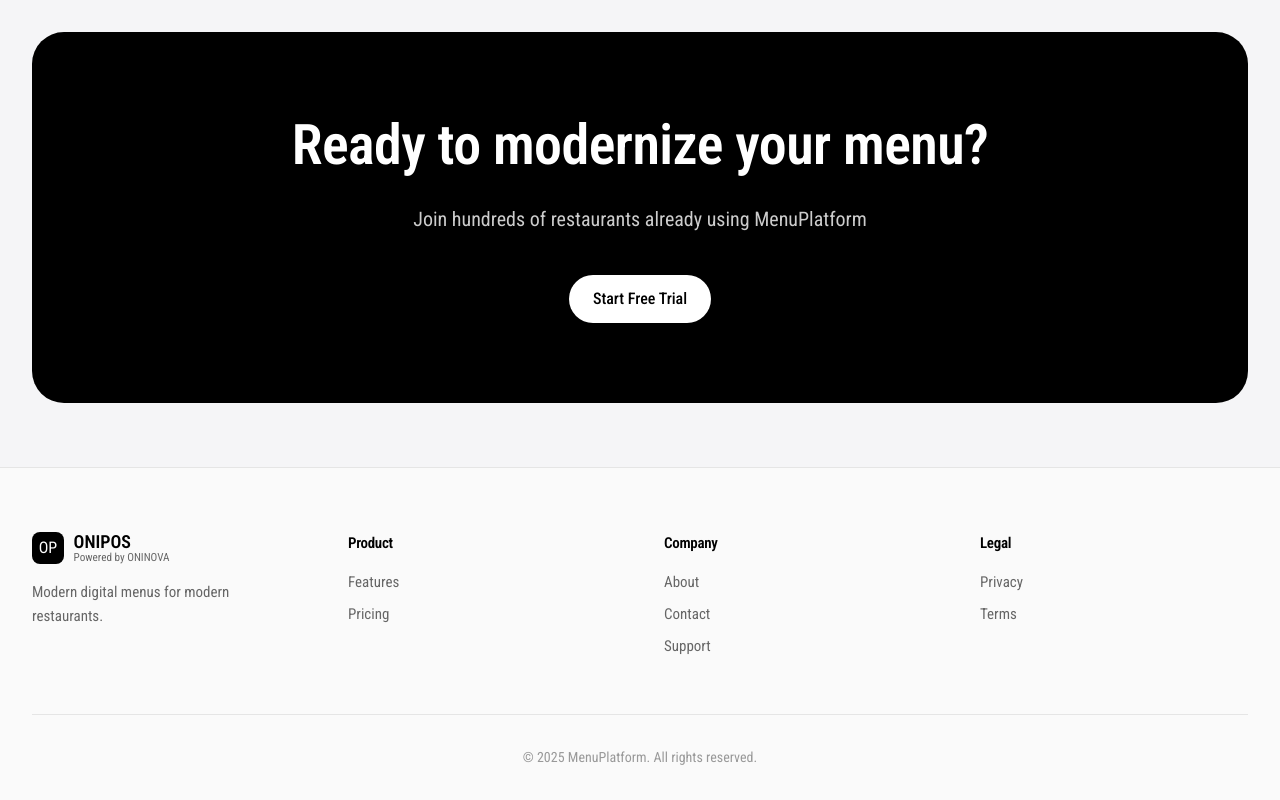
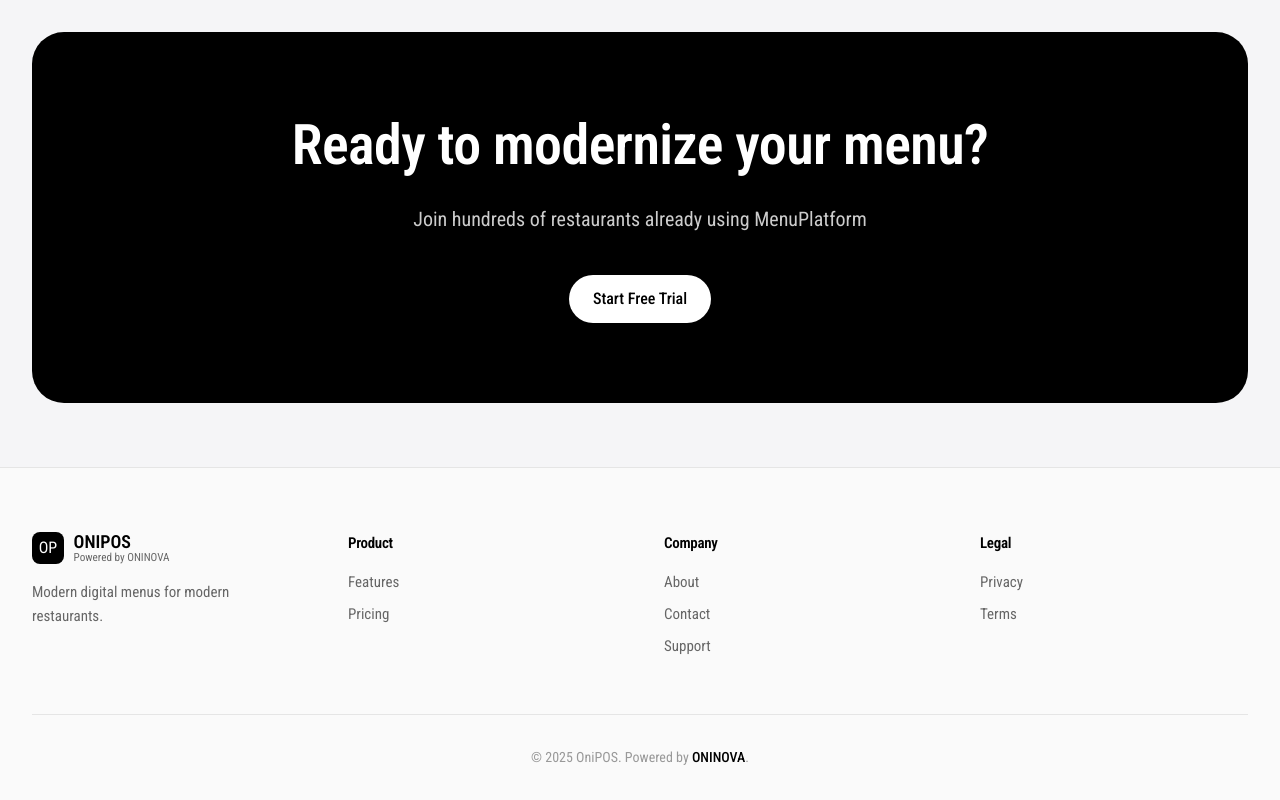
Before and after one commit to ardijancuri/digital-menu-platform, a React (Vite) app in the folder frontend/: page / in a window 1280 px wide. Shown: the part 4343-5143 px from the top of the page. Built offline with nearby package versions, Linux system fonts and the light colour scheme; no server answers.

Commit message:
fix: Update footer text and branding to reflect 'OniPOS' instead of 'MenuPlatform' for consistency across the application.

```diff
--- a/frontend/src/components/Footer.jsx
+++ b/frontend/src/components/Footer.jsx
@@ -49,7 +49,7 @@ const Footer = () => {
 
                 <div style={{ borderTop: '1px solid #e5e5e5', paddingTop: '2rem', textAlign: 'center' }}>
                     <p style={{ color: '#999', fontSize: '0.875rem' }}>
-                        © 2025 MenuPlatform. Powered by <a href="https://oninova.net" target="_blank" rel="noopener noreferrer" style={{ color: '#666', textDecoration: 'none', fontWeight: '500' }}>ONINOVA</a>
+                        © 2025 OniPOS. Powered by <a href="https://oninova.net" target="_blank" rel="noopener noreferrer" style={{ color: '#000', textDecoration: 'none', fontWeight: '500' }}>ONINOVA</a>.
                     </p>
                 </div>
             </div>
--- a/frontend/src/pages/LandingPage.jsx
+++ b/frontend/src/pages/LandingPage.jsx
@@ -317,7 +317,7 @@ const LandingPage = () => {
 
                     <div style={{ borderTop: '1px solid #e5e5e5', paddingTop: '2rem', textAlign: 'center' }}>
                         <p style={{ color: '#999', fontSize: '0.875rem' }}>
-                            © 2025 MenuPlatform. All rights reserved.
+                            © 2025 OniPOS. Powered by <a href="https://oninova.net" target="_blank" rel="noopener noreferrer" style={{ color: '#000', textDecoration: 'none', fontWeight: '500' }}>ONINOVA</a>.
                         </p>
                     </div>
                 </div>
```
